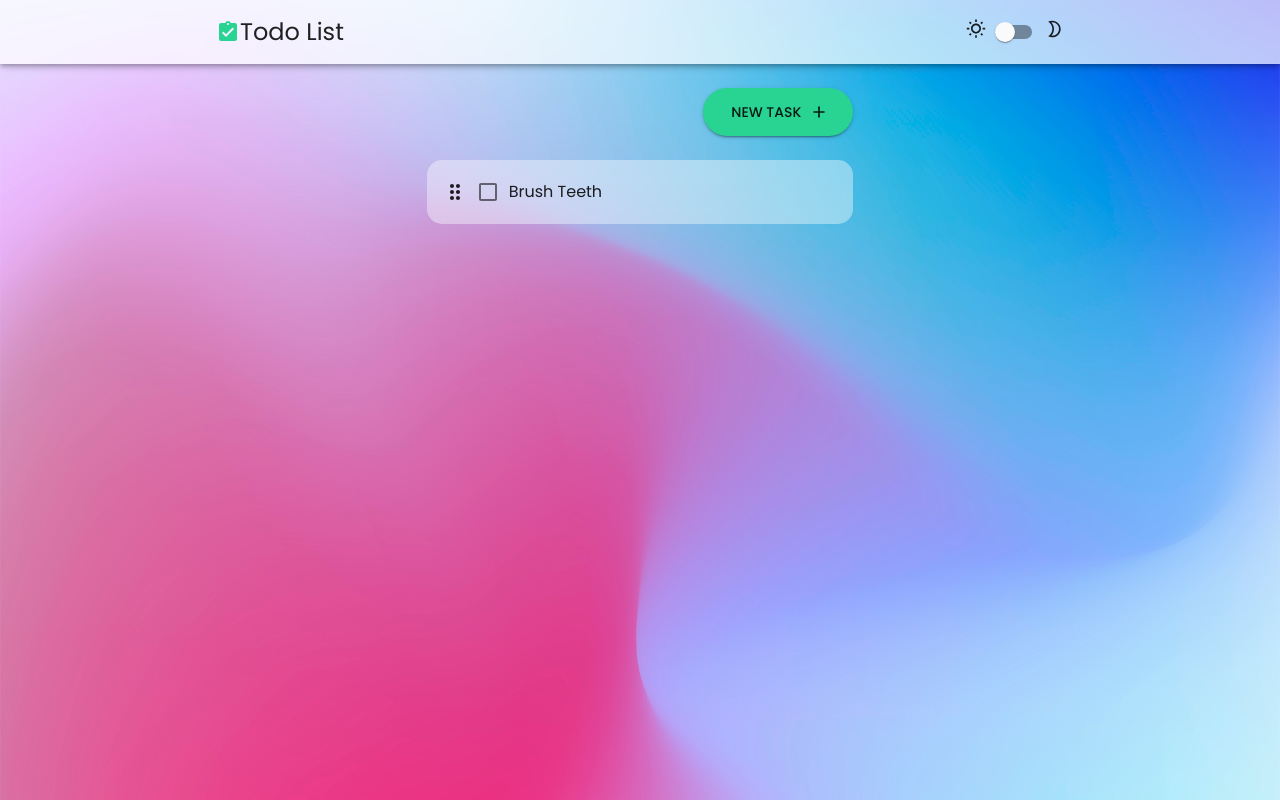
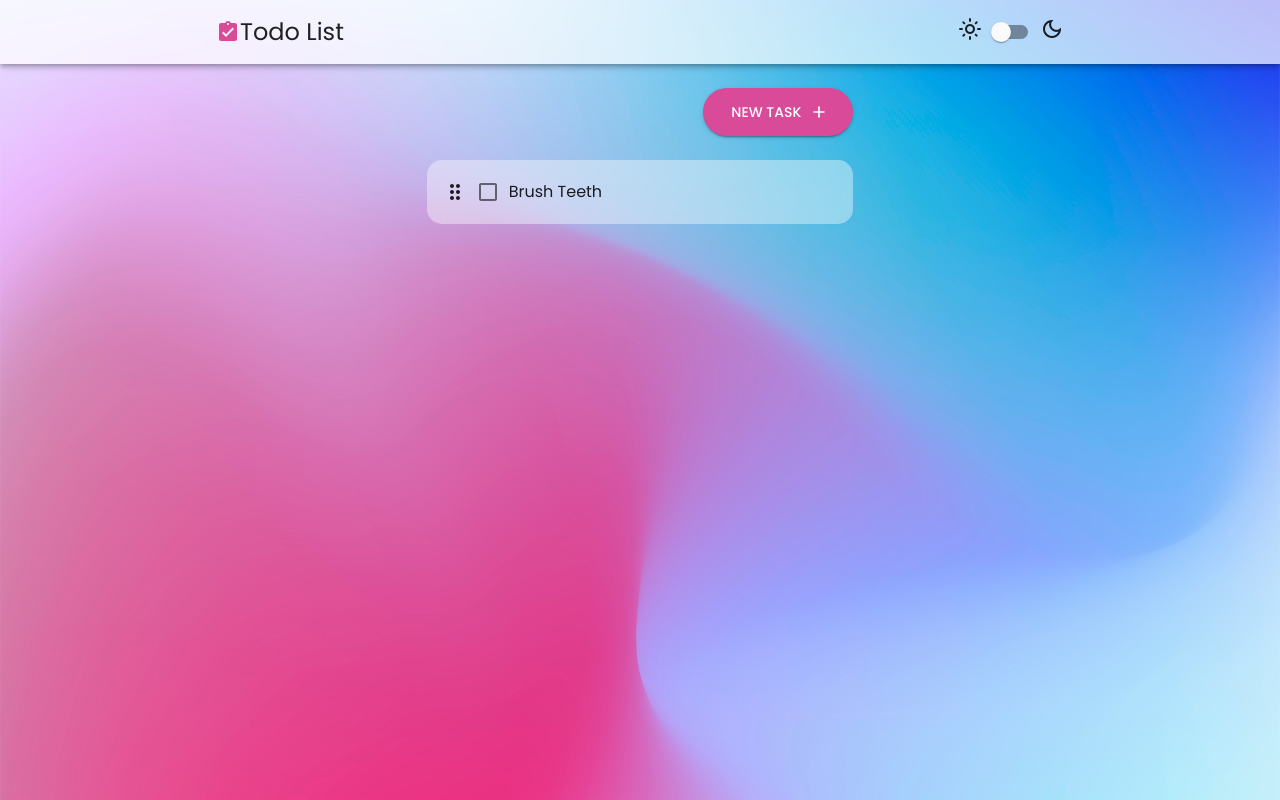
Before and after one commit to parthpatel6347/react-hooks-todo-app, a React (Create React App) app: page / in a window 1280 px wide. Built offline with nearby package versions, Linux system fonts and the light colour scheme.

Commit message:
edit styles

```diff
--- a/package.json
+++ b/package.json
@@ -9,6 +9,7 @@
     "@testing-library/react": "^11.2.7",
     "@testing-library/user-event": "^12.8.3",
     "array-move": "^3.0.1",
+    "material-design-icons": "^3.0.1",
     "react": "^17.0.2",
     "react-beautiful-dnd": "^13.1.0",
     "react-click-away-listener": "^2.0.3",
--- a/public/index.html
+++ b/public/index.html
@@ -26,7 +26,8 @@
     -->
     <link rel="stylesheet" href="https://fonts.googleapis.com/css?family=Roboto:300,400,500,700&display=swap" />
     <link href="https://fonts.googleapis.com/css2?family=Poppins:wght@100;200;300;400;500;600;700;800;900&display=swap" rel="stylesheet">
-
+    <link href="https://fonts.googleapis.com/icon?family=Material+Icons+Outlined"
+    rel="stylesheet">
     <title>React App</title>
   </head>
   <body>
--- a/src/Todo.js
+++ b/src/Todo.js
@@ -22,7 +22,7 @@ import TodoEditForm from "./TodoEditForm";
 import { DispatchContext } from "./contexts/todosContext";
 import { Typography } from "@material-ui/core";
 
-const useStyles = makeStyles({
+const useStyles = makeStyles((theme) => ({
   root: {
     height: "64px",
     "&:hover $icon": {
@@ -42,10 +42,10 @@ const useStyles = makeStyles({
   },
   text: {
     textDecoration: (props) => (props.completed ? "line-through" : "none"),
-    textDecorationColor: "rgba(41,211,145,0.7) !important",
+    textDecorationColor: `${theme.palette.primary.main} !important`,
     textDecorationThickness: "35% !important",
   },
-});
+}));
 
 const Todo = SortableElement(({ id, completed, task, last, isSorting }) => {
   const classes = useStyles({ completed, isSorting });
--- a/src/TodoApp.js
+++ b/src/TodoApp.js
@@ -21,14 +21,26 @@ import bgLight from "./styles/imgs/bgLight.png";
 import bgDark from "./styles/imgs/bgDark.png";
 import { DarkModeContext } from "./contexts/todosContext";
 
-const useStyles = makeStyles({
-  root: {
+const useStyles = makeStyles((theme) => ({
+  background: {
+    position: "fixed",
+    left: 0,
+    right: 0,
     padding: 0,
     margin: 0,
-    height: "100vh",
+    zIndex: 0,
+    backgroundImage: `url(${bgLight})`,
+    filter: (props) => (props.isDark ? "brightness(60%)" : "brightness(100%)"),
     backgroundPosition: "center",
     backgroundSize: "cover",
     overflowY: "auto",
+    transition: "all 0.5s",
+    height: "100vh",
+  },
+  root: {
+    zIndex: "1",
+    padding: 0,
+    margin: 0,
     transition: "all 0.5s",
     paddingBottom: "2rem",
   },
@@ -46,20 +58,16 @@ const useStyles = makeStyles({
     display: "flex",
     alignItems: "center",
   },
-});
+}));
 
 function TodoApp() {
   const { isDark, toggleIsDark } = useContext(DarkModeContext);
-  const classes = useStyles();
+  const classes = useStyles({ isDark });
   return (
     <ThemeProvider theme={createMuiTheme(isDark ? darkTheme : lightTheme)}>
       <CssBaseline />
-      <div
-        className={classes.root}
-        style={{
-          backgroundImage: `url(${isDark ? bgDark : bgLight})`,
-        }}
-      >
+      <div className={classes.background}></div>
+      <div className={classes.root}>
         <AppBar
           className={classes.appBar}
           color="secondary"
@@ -79,17 +87,18 @@ function TodoApp() {
                 spacing={0.5}
               >
                 <Grid item>
-                  <WbSunnyOutlinedIcon fontSize="small" />
+                  <span className="material-icons-outlined">light_mode</span>
                 </Grid>
                 <Grid item>
                   <Switch
+                    disableRipple
                     color="primary"
                     checked={isDark}
                     onChange={toggleIsDark}
                   />
                 </Grid>
                 <Grid item>
-                  <Brightness2OutlinedIcon fontSize="small" />
+                  <span className="material-icons-outlined">dark_mode</span>
                 </Grid>
               </Grid>
             </div>
--- a/src/styles/darkTheme.js
+++ b/src/styles/darkTheme.js
@@ -2,13 +2,13 @@ const darkTheme = {
   palette: {
     type: "dark",
     primary: {
-      main: "#29D391",
+      main: "#D94A98",
     },
     secondary: {
       main: "rgba(66,66,66,0.7)",
     },
     background: {
-      paper: "rgba(66,66,66,0.4)",
+      paper: "rgba(33,33,33,0.6)",
     },
   },
   shape: {
--- a/src/styles/lightTheme.js
+++ b/src/styles/lightTheme.js
@@ -2,7 +2,7 @@ const lightTheme = {
   palette: {
     type: "light",
     primary: {
-      main: "#29D391",
+      main: "#D94A98",
     },
     secondary: {
       main: "rgba(255,255,255,0.7)",
```
Also changed, not shown: src/TodoForm.js (+0 -9 lines), src/styles/imgs/bgDark.png, 1 other file (tests, documents, lock files or other folders).
